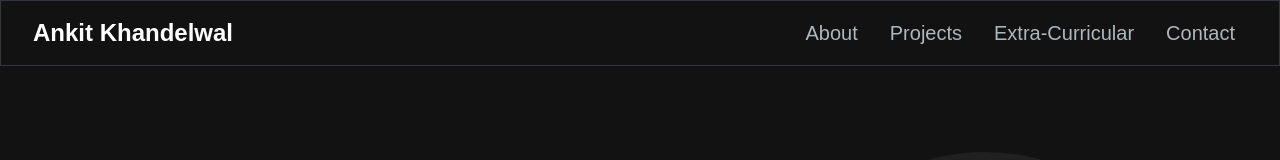
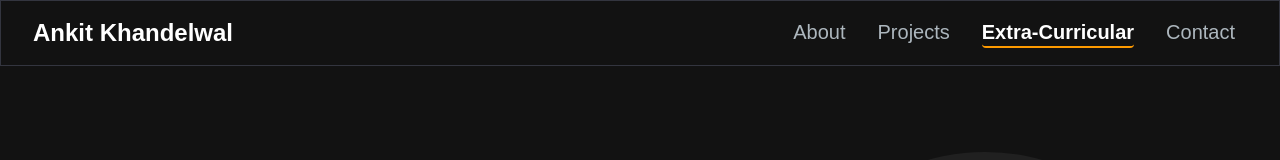
Before and after one commit to Ankit-khandelwal04/Ankit-Portfolio, a Next.js app: page / in a window 1280 px wide. Shown: the top 160 px of the page. Built offline with nearby package versions, Linux system fonts and the light colour scheme; grey boxes are pictures that could not be loaded.

Commit message:
navbar underline

```diff
--- a/src/app/components/ExtraCurricularSection.jsx
+++ b/src/app/components/ExtraCurricularSection.jsx
@@ -24,7 +24,7 @@ const activities = [
 
 const ExtraCurricularSection = () => {
   return (
-    <section id="extra" className="w-full bg-black">
+    <section id="extra" className="w-full bg-black scroll-mt-24">
       <div className="max-w-6xl mx-auto pt-10 pb-16">
             <h2 className="text-center text-4xl font-bold text-white mt-4 mb-8 md:mb-12">
             Extra-Curricular Activities
--- a/src/app/components/NavLink.jsx
+++ b/src/app/components/NavLink.jsx
@@ -1,10 +1,12 @@
 import Link from "next/link";
 
-const NavLink = ({ href, title }) => {
+const NavLink = ({ href, title, isActive }) => {
   return (
     <Link
       href={href}
-      className="block py-2 pl-3 pr-4 text-[#ADB7BE] sm:text-xl rounded md:p-0 hover:text-white"
+      className={`block py-2 pl-3 pr-4 sm:text-xl rounded md:p-0
+        ${isActive ? "text-white border-b-2 border-amber-500 font-semibold" : "text-[#ADB7BE] hover:text-white"}
+      `}
     >
       {title}
     </Link>
--- a/src/app/components/Navbar.jsx
+++ b/src/app/components/Navbar.jsx
@@ -1,37 +1,53 @@
 "use client";
 import Link from "next/link";
-import React, { useState } from "react";
+import React, { useState, useEffect } from "react";
 import NavLink from "./NavLink";
 import { Bars3Icon, XMarkIcon } from "@heroicons/react/24/solid";
 import MenuOverlay from "./MenuOverlay";
 
 const navLinks = [
-  {
-    title: "About",
-    path: "#about",
-  },
-  {
-    title: "Projects",
-    path: "#projects",
-  },
-  {
-    title: "Extra-Curricular",
-    path: "#extra",
-  },
-  {
-    title: "Contact",
-    path: "#contact",
-  },
+  { title: "About", path: "#about" },
+  { title: "Projects", path: "#projects" },
+  { title: "Extra-Curricular", path: "#extra" },
+  { title: "Contact", path: "#contact" },
 ];
 
 const Navbar = () => {
   const [navbarOpen, setNavbarOpen] = useState(false);
+  const [activePath, setActivePath] = useState("");
+
+  // Track scroll and set active section
+  useEffect(() => {
+    const handleScroll = () => {
+      const scrollPosition = window.scrollY;
+      const offsets = navLinks.map((link) => {
+        const el = document.querySelector(link.path);
+        if (el) {
+          const rect = el.getBoundingClientRect();
+          return { path: link.path, offset: rect.top + window.scrollY };
+        }
+        return null;
+      });
+
+      for (let i = offsets.length - 1; i >= 0; i--) {
+        if (offsets[i] && scrollPosition >= offsets[i].offset - 150) {
+          setActivePath(offsets[i].path);
+          break;
+        }
+      }
+    };
+
+    window.addEventListener("scroll", handleScroll);
+    handleScroll(); // call once on mount
+
+    return () => window.removeEventListener("scroll", handleScroll);
+  }, []);
 
   return (
     <nav className="fixed mx-auto border border-[#33353F] top-0 left-0 right-0 z-10 bg-[#121212] bg-opacity-100">
       <div className="flex container lg:py-4 flex-wrap items-center justify-between mx-auto px-4 py-2">
         <Link
-          href={"/"}
+          href="/"
           className="pl-4 text-2xl md:text-2xl text-white font-semibold"
         >
           Ankit Khandelwal
@@ -57,7 +73,11 @@ const Navbar = () => {
           <ul className="flex p-4 md:p-0 md:flex-row md:space-x-8 mt-0">
             {navLinks.map((link, index) => (
               <li key={index}>
-                <NavLink href={link.path} title={link.title} />
+                <NavLink
+                  href={link.path}
+                  title={link.title}
+                  isActive={activePath === link.path}
+                />
               </li>
             ))}
           </ul>
```
